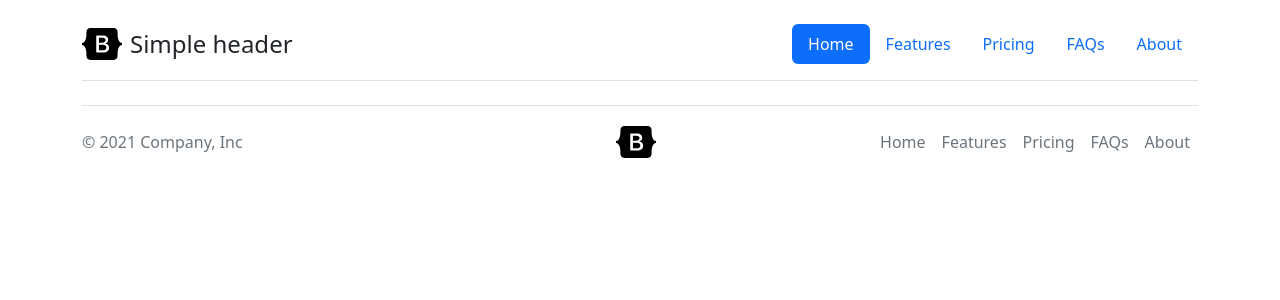
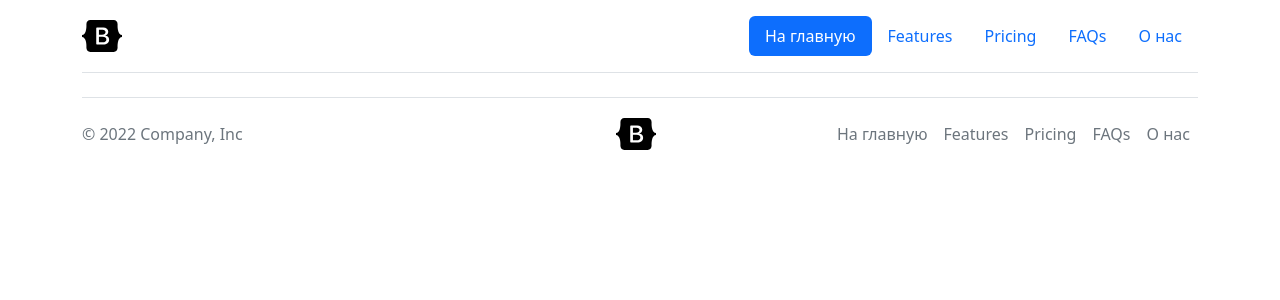
Before and after one commit to R-Artyom/blog, a PHP site: template view/errors/error.php in a window 1280 px wide. Shown: the top 300 px of the page. Run offline with PHP 8.4, Linux system fonts and the light colour scheme; the template is opened without the code that fills it, so the values that code supplies are empty.

Commit message:
Практическая работа 6.9 Задание 3.

```diff
--- a/view/about.php
+++ /dev/null
@@ -1 +0,0 @@
-<a href="/">На главную</a>
--- a/view/homepage.php
+++ /dev/null
@@ -1 +0,0 @@
-<a href="/about">О нас</a>
--- a/view/layout/base/header.php
+++ b/view/layout/base/header.php
@@ -11,5 +11,4 @@
         <script src="https://cdn.jsdelivr.net/npm/bootstrap@5.2.2/dist/js/bootstrap.bundle.min.js" integrity="sha384-OERcA2EqjJCMA+/3y+gxIOqMEjwtxJY7qPCqsdltbNJuaOe923+mo//f6V8Qbsw3" crossorigin="anonymous"></script>
     </head>
     <body>
-        <h1><?=$title?></h1>
-            <div class="container">
+        <div class="container">
--- a/view/layout/footer.php
+++ b/view/layout/footer.php
@@ -1,16 +1,16 @@
 <footer class="d-flex flex-wrap justify-content-between align-items-center py-3 my-4 border-top">
-    <p class="col-md-4 mb-0 text-muted">&copy; 2021 Company, Inc</p>
+    <p class="col-md-4 mb-0 text-muted">&copy; 2022 Company, Inc</p>
 
     <a href="/" class="col-md-4 d-flex align-items-center justify-content-center mb-3 mb-md-0 me-md-auto link-dark text-decoration-none">
         <svg class="bi me-2" width="40" height="32"><use xlink:href="#bootstrap"/></svg>
     </a>
 
     <ul class="nav col-md-4 justify-content-end">
-        <li class="nav-item"><a href="#" class="nav-link px-2 text-muted">Home</a></li>
+        <li class="nav-item"><a href="/" class="nav-link px-2 text-muted">На главную</a></li>
         <li class="nav-item"><a href="#" class="nav-link px-2 text-muted">Features</a></li>
         <li class="nav-item"><a href="#" class="nav-link px-2 text-muted">Pricing</a></li>
         <li class="nav-item"><a href="#" class="nav-link px-2 text-muted">FAQs</a></li>
-        <li class="nav-item"><a href="#" class="nav-link px-2 text-muted">About</a></li>
+        <li class="nav-item"><a href="/about" class="nav-link px-2 text-muted">О нас</a></li>
     </ul>
 </footer>
 
--- a/view/layout/header.php
+++ b/view/layout/header.php
@@ -29,14 +29,14 @@ require 'base/header.php';
 <header class="d-flex flex-wrap justify-content-center py-3 mb-4 border-bottom">
     <a href="/" class="d-flex align-items-center mb-3 mb-md-0 me-md-auto text-dark text-decoration-none">
         <svg class="bi me-2" width="40" height="32"><use xlink:href="#bootstrap"/></svg>
-        <span class="fs-4">Simple header</span>
+        <span class="fs-4"><?=$title?></span>
     </a>
 
     <ul class="nav nav-pills">
-        <li class="nav-item"><a href="#" class="nav-link active" aria-current="page">Home</a></li>
+        <li class="nav-item"><a href="/" class="nav-link active" aria-current="page">На главную</a></li>
         <li class="nav-item"><a href="#" class="nav-link">Features</a></li>
         <li class="nav-item"><a href="#" class="nav-link">Pricing</a></li>
         <li class="nav-item"><a href="#" class="nav-link">FAQs</a></li>
-        <li class="nav-item"><a href="#" class="nav-link">About</a></li>
+        <li class="nav-item"><a href="/about" class="nav-link">О нас</a></li>
     </ul>
 </header>
```
